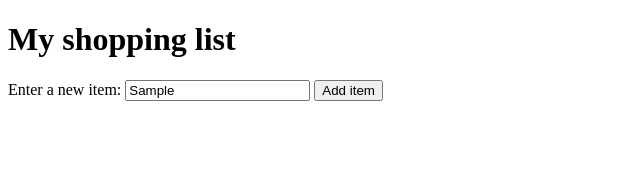
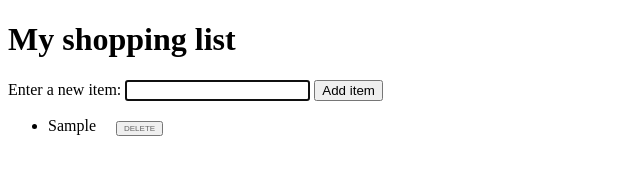
Before and after one commit to MelnikovAleksei/api-study-tasks, a plain HTML site: page dinamic-shopping-list.html in a window 1280 px wide. Both pictures are taken after typing "Sample" into the empty fields and a click on the button "Add item". Shown: the whole page, without its empty margins (0-640 px from the left). Drawn offline with Linux system fonts and the light colour scheme.

Commit message:
create responce()

```diff
--- a/dinamic-shopping-list.html
+++ b/dinamic-shopping-list.html
@@ -29,8 +29,6 @@
 
     </ul>
 
-    <script>
-
-    </script>
+    <script src="./dinamic-shopping-list.js"></script>
   </body>
 </html>
--- a/dinamic-shopping-list.js
+++ b/dinamic-shopping-list.js
@@ -3,3 +3,30 @@
 let list = document.querySelector('ul');
 let input = document.querySelector('input');
 let button = document.querySelector('button');
+
+// func
+
+function response() {
+    let inputValue = input.value;
+    input.value = '';
+
+    let listItem = document.createElement('li');
+    let spanItem = document.createElement('span');
+    let buttonItem = document.createElement('button');
+
+    listItem.appendChild(spanItem);
+    listItem.appendChild(buttonItem);
+
+    spanItem.textContent = inputValue;
+    buttonItem.textContent = 'DELETE';
+
+    list.appendChild(listItem);
+
+    buttonItem.addEventListener('click', () => listItem.remove());
+
+    input.focus();
+}
+
+// event
+
+button.addEventListener('click', response);
```
